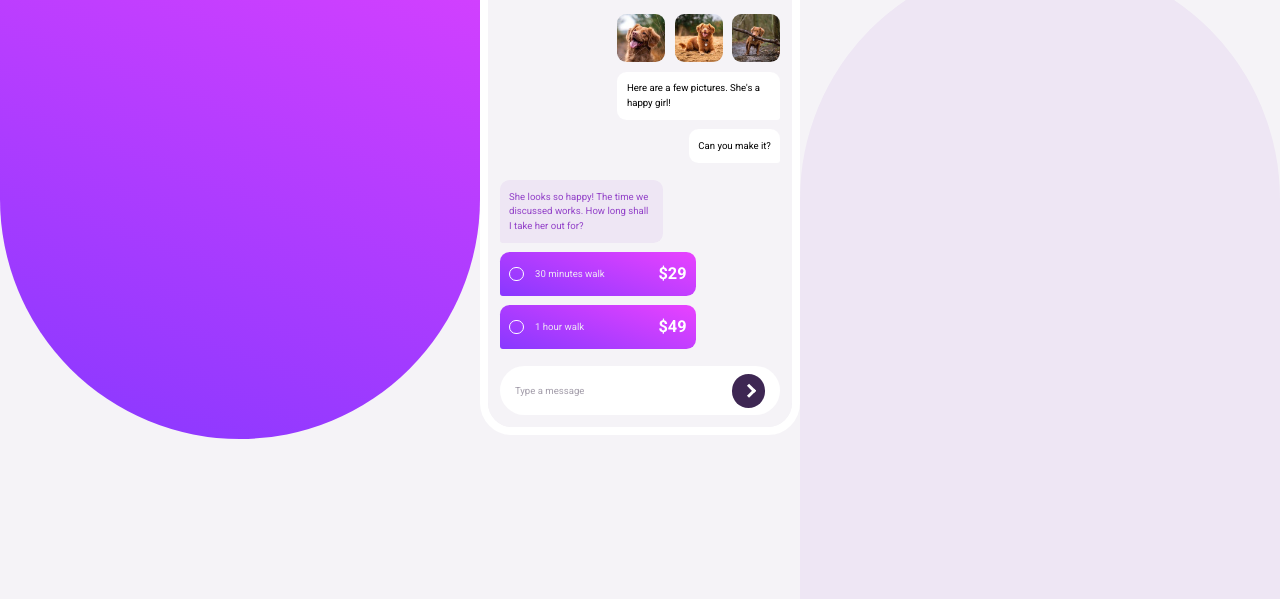
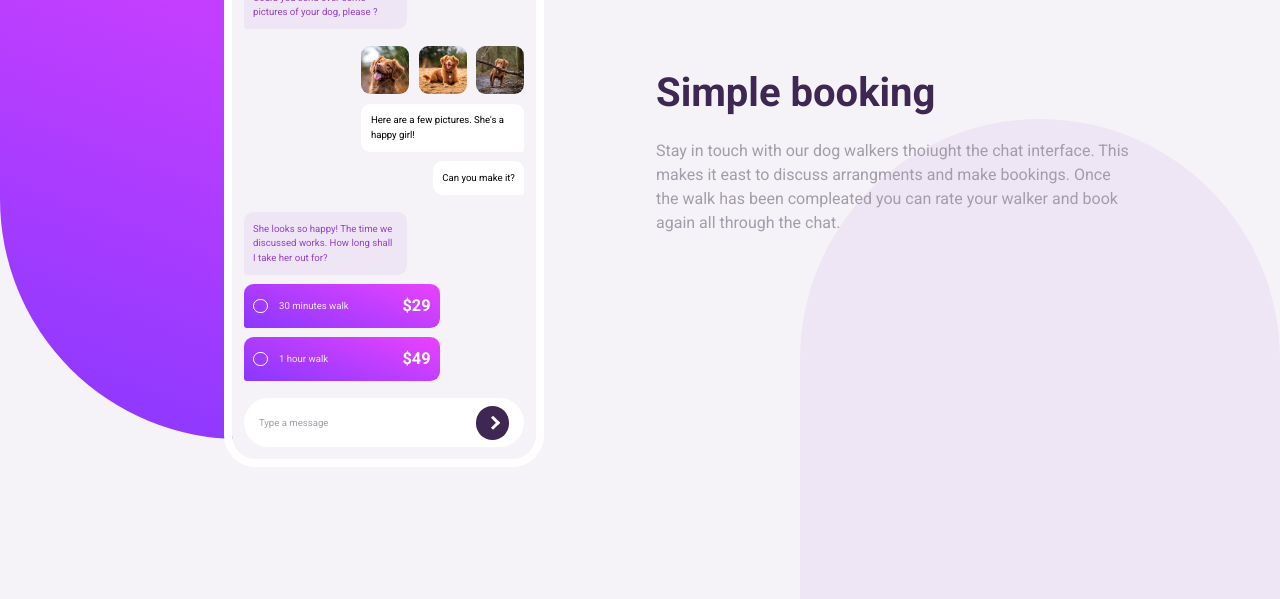
Before and after one commit to DaniilGurski/Chart-app-illustration, a website: page index.html in a window 1280 px wide. Shown: the part 201-800 px from the top of the page. Drawn offline with Linux system fonts and the light colour scheme.

Commit message:
Styles done.

```diff
--- a/sass/abstracts/_mixins.scss
+++ b/sass/abstracts/_mixins.scss
@@ -1,7 +1,7 @@
 // Gradient things on the background
 @mixin body-background-visuals($color, $border-radius: 0 0 25rem 25rem) {
     content: "";
-    position: absolute;
+    position: fixed;
     z-index: -1;
     width: 30rem;
     height: 80%;
@@ -32,7 +32,7 @@
 
 
 @mixin mq($breakpoint) {
-    @media (min-width: $breakpoint) {
+    @media (min-width: #{$breakpoint}) {
         @content;
     }
 }
--- a/sass/abstracts/_typography.scss
+++ b/sass/abstracts/_typography.scss
@@ -13,6 +13,7 @@ $font-data: (
     ),
 
     fs: (
+        500: 2.5rem,
         300: 1.6rem,
         200: 1.4rem,
         100: 1rem,
--- a/sass/style.scss
+++ b/sass/style.scss
@@ -1,6 +1,8 @@
 @use "base";
 @use "abstracts" as *;
 
+
+$breakpoint-desktop: 70em;
 
 body {
     font-family: var(--ff-primary);
@@ -9,12 +11,22 @@ body {
 
     &::before {
         @include body-background-visuals($color: var(--gradient-primary));
+        transform: translateX(-50%);
+        @include mq($breakpoint-desktop) {
+            transform: unset;
+        }
+
     }
 
     &::after {
         @include body-background-visuals($color: var(--clr-secondary-200), $border-radius: 25rem 25rem 0 0);
         right: 0;
-        bottom: 0;
+        bottom: -20%;
+        transform: translateX(50%);
+
+        @include mq($breakpoint-desktop) {
+            transform: unset;
+        }
     }
 }
 
@@ -84,21 +96,29 @@ body {
 }
 
 
-.app-description {
-    display: none;
-}
+
+.container {
+    display: grid;
+    justify-items: center;
+    gap: 2rem;
+
+    width: min(28rem, 90%);
+    margin-inline: auto;
+    padding: 2rem 1rem;
+
+    position: relative;
 
 
-.container {
-    display: flex;
-    justify-content: center;
-    width: min(28rem, 90%);
-    margin-inline: auto;
+    @include mq($breakpoint-desktop) {
+        align-items: center;
+        grid-template-columns: 1fr 1fr;
+        width: 80%;
+    }
 }
 
 
 .app-illustration {
-    width: min(20rem, 80%);
+    width: min(20rem, 90%);
     overflow: hidden;
     border: 8px solid var(--clr-secondary-100);
     border-radius: 2rem;
@@ -283,3 +303,20 @@ body {
         place-items: center;
     }
 }
+
+
+.app-description {
+    display: grid;
+    gap: 1rem;
+
+    text-align: center;
+    color: var(--clr-primary-400);
+    &__strong {
+        font-size: var(--fs-500);
+        color: var(--clr-secondary-800);
+    }
+
+    @include mq($breakpoint-desktop) {
+        text-align: left;
+    }
+}
```
Also changed, not shown: css/style.css.
